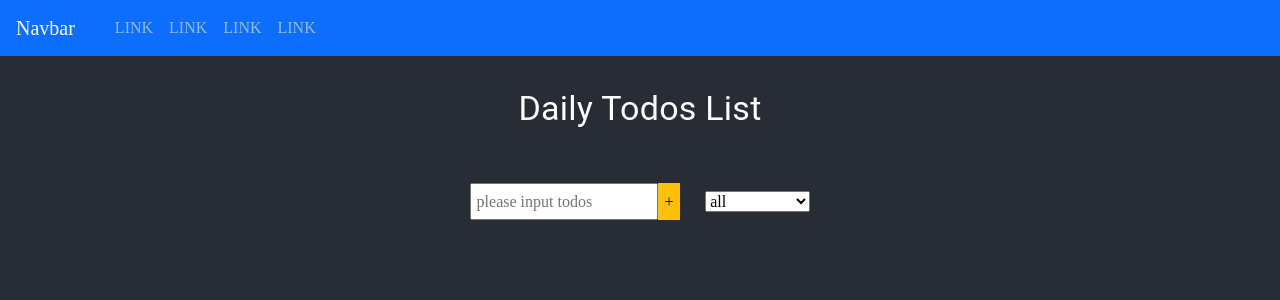
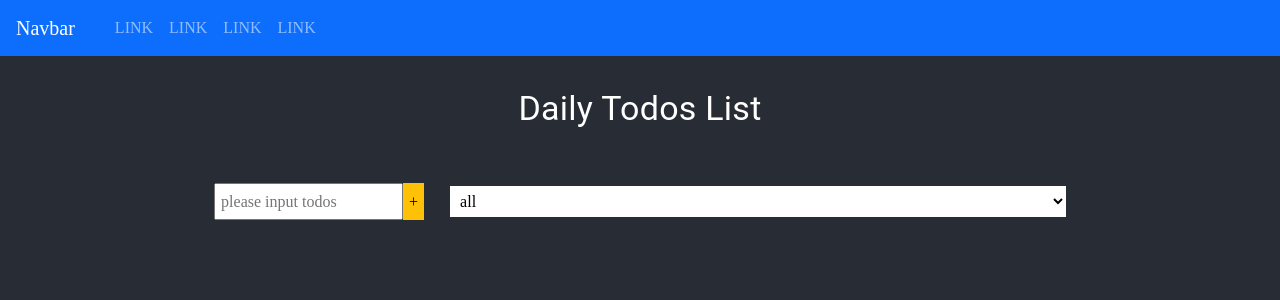
Before and after one commit to hawkf07/todoslist-react, a React (Create React App) app: page / in a window 1280 px wide. Shown: the top 300 px of the page. Built offline with nearby package versions, Linux system fonts and the light colour scheme.

Commit message:
select style

```diff
--- a/src/App.css
+++ b/src/App.css
@@ -51,3 +51,9 @@ li {
 .todos-completed {
   opacity:0.4
 }
+select {
+  border:none;
+  padding:.4rem;
+  background:#ffffff;
+  width:50%;
+}
```
